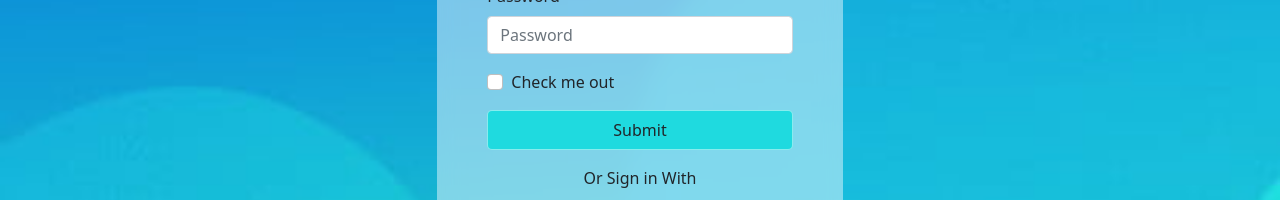
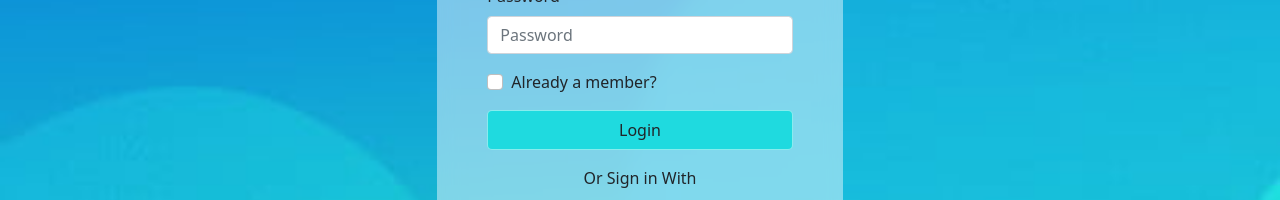
Before and after one commit to nazmul162001/login-form-firebase-auth, a React (Create React App) app: page / in a window 1280 px wide. Shown: the part 332-532 px from the top of the page. Built offline with nearby package versions, Linux system fonts and the light colour scheme.

Commit message:
get data from input field

```diff
--- a/src/components/LoginForm/LoginForm.js
+++ b/src/components/LoginForm/LoginForm.js
@@ -14,7 +14,8 @@ const auth = getAuth(app);
 
 
 const LoginForm = () => {
-  // const [user, setUser] = useState('')
+  const [email, setEmail] = useState('')
+  const [pass, setPass] = useState('')
 
   const provider = new GoogleAuthProvider();
 
@@ -30,6 +31,22 @@ const LoginForm = () => {
     })
   }
 
+// handle email
+  const handleEmail = e => {
+    setEmail(e.target.value);
+  }
+
+  // handle Pass
+  const handlePass = e => {
+    setPass(e.target.value);
+  }
+
+  // handle submit
+  const handleSubmit = () => {
+    console.log(email, pass);
+  }
+
+
 
   return (
     <div className="form-container">
@@ -37,7 +54,7 @@ const LoginForm = () => {
         <Form>
           <Form.Group className="mb-3" controlId="formBasicEmail">
             <Form.Label>Email address</Form.Label>
-            <Form.Control type="email" placeholder="Enter email" />
+            <Form.Control  onBlur={handleEmail} type="email" placeholder="Enter email" />
             <Form.Text className="text-light">
               We'll never share your email with anyone else.
             </Form.Text>
@@ -45,14 +62,14 @@ const LoginForm = () => {
 
           <Form.Group className="mb-3" controlId="formBasicPassword">
             <Form.Label>Password</Form.Label>
-            <Form.Control type="password" placeholder="Password" />
+            <Form.Control onBlur={handlePass} type="password" placeholder="Password" />
           </Form.Group>
           <Form.Group className="mb-3" controlId="formBasicCheckbox">
-            <Form.Check type="checkbox" label="Check me out" />
+            <Form.Check type="checkbox" label="Already a member?" />
           </Form.Group>
 
-          <Button className="btn-style" variant="primary" type="submit">
-            Submit
+          <Button onClick={handleSubmit} className="btn-style" variant="primary" type="submit">
+            Login
           </Button>
           <p className="text-center py-3">Or Sign in With</p>
           <div className="social-platform d-flex justify-content-around">
```
